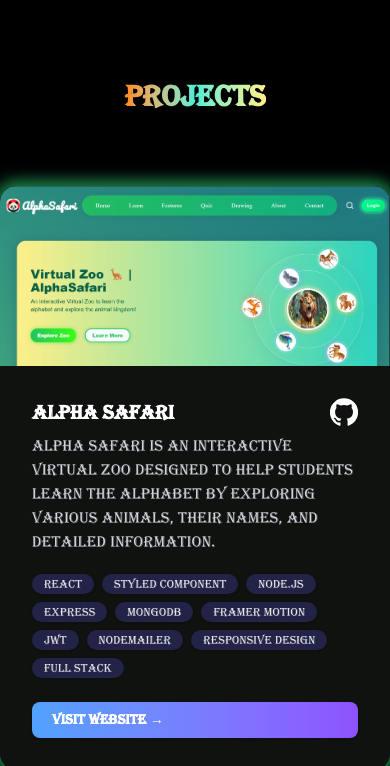
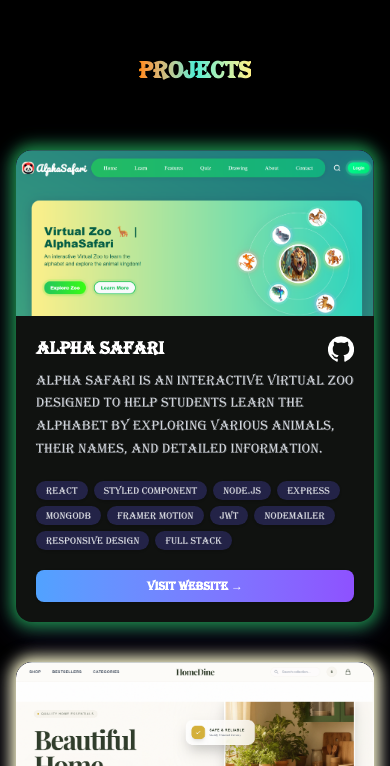
Before and after one commit to Soumyosish/Portfolio, a React (Vite) app: page / in a window 390 px wide. Shown: the part 2545-3311 px from the top of the page. Built offline with nearby package versions, Linux system fonts and the light colour scheme.

Commit message:
modified the responsiveness of the projects

```diff
--- a/src/components/Certifications.jsx
+++ b/src/components/Certifications.jsx
@@ -47,7 +47,7 @@ export default function Certifications() {
         initial={{ opacity: 0, y: -28 }}
         animate={{ opacity: 1, y: 0 }}
         transition={{ duration: 0.7, ease: "easeOut" }}
-        className="text-lg md:text-xl font-black text-white mb-8 text-left"
+        className="text-lg md:text-xl font-black text-white mb-8 text-center"
       >
         Certifications
       </motion.h2>
--- a/src/components/Projects.jsx
+++ b/src/components/Projects.jsx
@@ -225,20 +225,20 @@ export default function Projects() {
   return (
     <section
       id="3"
-      className="w-full min-h-screen py-20 flex flex-col items-center"
+      className="w-full min-h-screen py-14 sm:py-16 md:py-20 px-4 sm:px-6 md:px-10 flex flex-col items-center"
     >
       {/* Heading and subtitle */}
       <motion.h2
         initial={{ opacity: 0, y: -28 }}
         animate={{ opacity: 1, y: 0 }}
         transition={{ duration: 0.7, ease: "easeOut" }}
-        className="text-transparent bg-gradient-to-r from-orange-400 via-teal-300 to-yellow-200 bg-clip-text font-extrabold text-3xl mb-6 text-center select-none"
+        className="text-transparent bg-gradient-to-r from-orange-400 via-teal-300 to-yellow-200 bg-clip-text font-extrabold text-2xl sm:text-3xl mb-4 sm:mb-6 text-center select-none"
       >
         Projects
       </motion.h2>
       <br />
       <br />
-      <div className="grid grid-cols-1 md:grid-cols-2 lg:grid-cols-3 gap-14 w-full max-w-6xl">
+      <div className="grid grid-cols-1 sm:grid-cols-2 lg:grid-cols-3 gap-x-6 sm:gap-x-8 md:gap-x-10 lg:gap-x-12 gap-y-10 sm:gap-y-12 md:gap-y-14 w-full max-w-6xl">
         {displayProjects.map((project) => (
           <motion.div
             key={project.name}
@@ -250,31 +250,31 @@ export default function Projects() {
               boxShadow: `0 0 15px 5px ${project.shadowColor}, 0 8px 32px 4px rgba(98,74,205, 0.2)`,
             }}
           >
-            {/* Project Cover - increased image height */}
-            <div className="relative w-full bg-[#232347] flex items-center justify-center overflow-hidden">
+            {/* Project Cover */}
+            <div className="relative w-full bg-[#232347]">
               <img
                 src={project.image}
                 alt={project.name}
-                className="w-full h-full object-cover rounded-t-2xl"
+                className="w-full h-auto block rounded-t-2xl"
               />
             </div>
             {/* Project Info */}
-            <div className="p-8 flex flex-col flex-grow">
+            <div className="p-5 sm:p-6 md:p-8 flex flex-col flex-grow">
               {/* Title + GitHub */}
-              <div className="flex items-center justify-between mb-2">
-                <h3 className="text-white font-bold text-xl md:text-2xl">
+              <div className="flex items-center justify-between mb-2 gap-3">
+                <h3 className="text-white font-bold text-lg sm:text-xl md:text-2xl leading-snug">
                   {project.name}
                 </h3>
                 <a
                   href={project.github}
                   target="_blank"
                   rel="noopener noreferrer"
-                  className="hover:text-blue-500 transition text-white text-xl"
+                  className="hover:text-blue-500 transition text-white text-lg sm:text-xl shrink-0"
                   title="View on GitHub"
                 >
                   <svg
-                    width={28}
-                    height={28}
+                    width={26}
+                    height={26}
                     fill="currentColor"
                     viewBox="0 0 24 24"
                   >
@@ -283,15 +283,15 @@ export default function Projects() {
                 </a>
               </div>
               {/* Description - smaller font */}
-              <p className="text-gray-300 text-base mb-3 font-light">
+              <p className="text-gray-300 text-sm sm:text-base mb-3 font-light leading-relaxed">
                 {project.desc}
               </p>
               {/* Tags - smaller */}
-              <div className="flex flex-wrap gap-2 mt-2">
+              <div className="flex flex-wrap gap-1.5 sm:gap-2 mt-2">
                 {project.tags.map((tag) => (
                   <span
                     key={tag}
-                    className="px-3 py-0.5 rounded-full text-xs bg-[#232347] text-gray-200 font-medium shadow hover:bg-[#2078fa] hover:text-white cursor-pointer transition"
+                    className="px-2.5 sm:px-3 py-0.5 rounded-full text-[10px] sm:text-xs bg-[#232347] text-gray-200 font-medium shadow hover:bg-[#2078fa] hover:text-white cursor-pointer transition"
                   >
                     {tag}
                   </span>
@@ -302,7 +302,7 @@ export default function Projects() {
                 href={project.link}
                 target="_blank"
                 rel="noopener noreferrer"
-                className="inline-block mt-6 px-5 py-2 rounded-lg bg-gradient-to-r from-blue-400 to-violet-500 text-white font-semibold shadow hover:from-pink-500 hover:to-blue-500 transition text-sm"
+                className="inline-block mt-5 sm:mt-6 px-4 sm:px-5 py-2 rounded-lg bg-gradient-to-r from-blue-400 to-violet-500 text-white font-semibold shadow hover:from-pink-500 hover:to-blue-500 transition text-xs sm:text-sm text-center"
               >
                 Visit Website &rarr;
               </a>
@@ -313,7 +313,7 @@ export default function Projects() {
       {!showAll && projects.length > 3 && (
         <button
           onClick={() => setShowAll(true)}
-          className="mt-12 px-8 py-3 rounded-lg bg-gradient-to-r from-blue-500 to-purple-500 hover:bg-gradient-to-l text-white font-bold shadow-lg transition"
+          className="mt-10 sm:mt-12 px-6 sm:px-8 py-2.5 sm:py-3 rounded-lg bg-gradient-to-r from-blue-500 to-purple-500 hover:bg-gradient-to-l text-white text-sm sm:text-base font-bold shadow-lg transition"
         >
           Show More
         </button>
```
